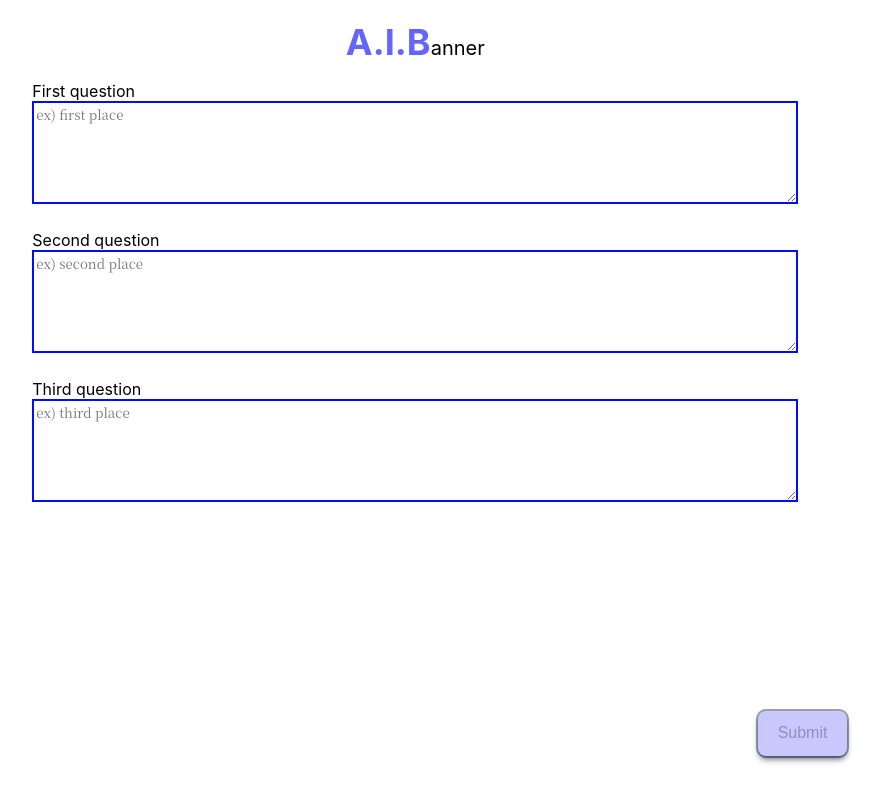
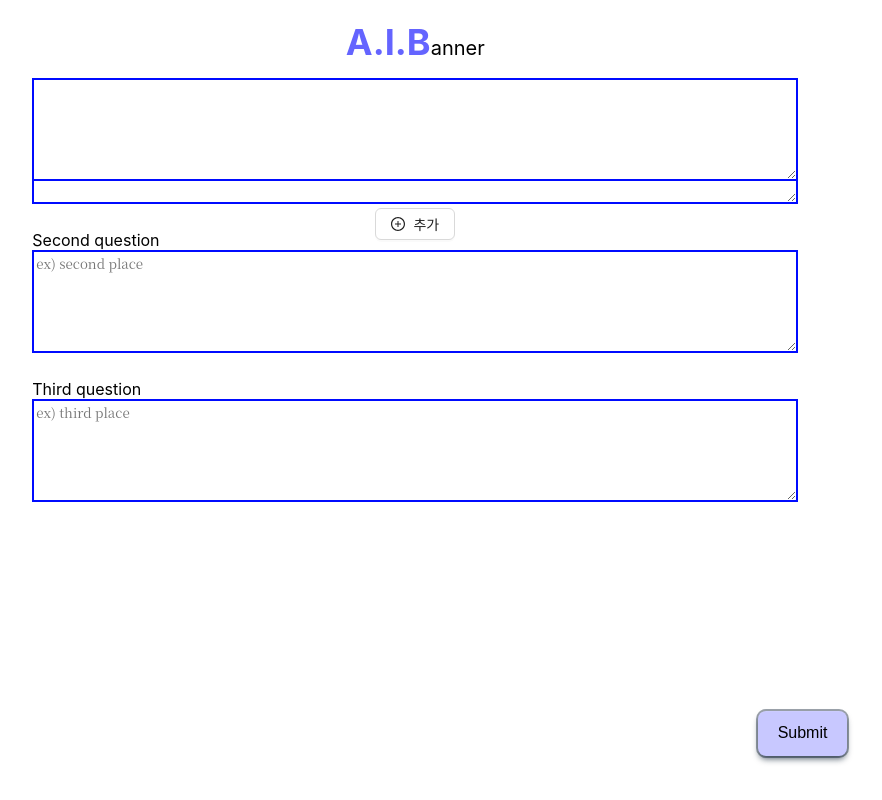
Before and after one commit to poeYSK/stable-diffusion-banner, a React (Create React App) app: page / in a window 1280 px wide. Shown: the top 800 px of the page, without its empty margins (255-1137 px from the left). Built offline with nearby package versions, Linux system fonts and the light colour scheme.

Commit message:
:sparkles: 문구 기능 추가

```diff
--- a/package.json
+++ b/package.json
@@ -6,6 +6,7 @@
     "@testing-library/jest-dom": "^5.16.5",
     "@testing-library/react": "^13.4.0",
     "@testing-library/user-event": "^13.5.0",
+    "antd": "^5.2.1",
     "react": "^18.2.0",
     "react-dom": "^18.2.0",
     "react-router-dom": "^6.8.1",
--- /dev/null
+++ b/src/components/comment.jsx
@@ -0,0 +1,12 @@
+import TextareaAutosize from "react-textarea-autosize";
+
+export const Comment = (props) => {
+  return (
+    <div>
+      {props.commentList &&
+        props.commentList.map((item, i) => (
+          <TextareaAutosize className="question-class" minRows={5} cols={100} />
+        ))}
+    </div>
+  );
+};
--- /dev/null
+++ b/src/data/CommentData.js
@@ -0,0 +1,6 @@
+export const comment = [
+  {
+    id: "first-comment-id",
+    comment: "",
+  },
+];
--- a/src/data/QuestionData.js
+++ b/src/data/QuestionData.js
@@ -1,16 +1,16 @@
 export const questionData = [
   {
-    id: "first-id",
+    id: "first-questionData-id",
     question: "First question",
     ph: "ex) first place",
   },
   {
-    id: "second-id",
+    id: "second-questionData-id",
     question: "Second question",
     ph: "ex) second place",
   },
   {
-    id: "third-id",
+    id: "third-questionData-id",
     question: "Third question",
     ph: "ex) third place",
   },
--- a/src/page/first/index.css
+++ b/src/page/first/index.css
@@ -13,6 +13,15 @@
 #form-question {
     position: absolute;
     top: 8ch;
+}
+
+#form-comment {
+    position: absolute;
+    display: flex;
+    padding: 3rem;
+    align-items: center;
+    flex-direction: column;
+    width: 100%;
 }
 
 .question-class {
--- a/src/page/first/index.js
+++ b/src/page/first/index.js
@@ -1,18 +1,21 @@
 import React, { useState } from "react";
 import { useNavigate } from "react-router-dom";
+import { Button } from "antd";
+import { PlusCircleOutlined } from "@ant-design/icons";
 import "./index.css";
 import { questionData } from "../../data/QuestionData";
 import { Question } from "../../components/question";
 import { Label } from "../../components/label";
+import { Comment } from "../../components/comment";
 
 const FirstPage = (props) => {
   const navigate = useNavigate();
-  const [revitalize, setRevitalize] = useState(true);
   const [text, setText] = useState({
     first_text: "",
     second_text: "",
     third_text: "",
   });
+  const [commentList, setCommentList] = useState([0]);
 
   const { first_text, second_text, third_text } = text;
 
@@ -30,11 +33,12 @@ const FirstPage = (props) => {
     console.log(text);
   };
 
-  const isRevitalize = () => {
-    text.map((t) => {
-      if (t === "") {
-      }
-    });
+  const onClickMakeComment = () => {
+    let countList = [...commentList];
+    let counter = countList.slice(-1)[0];
+    counter += 1;
+    countList.push(counter);
+    setCommentList(countList);
   };
 
   return (
@@ -70,14 +74,15 @@ const FirstPage = (props) => {
         />{" "}
         <br />
       </div>
+      <div id="form-comment">
+        <Comment commentList={commentList} />
+        <Button onClick={onClickMakeComment}>
+          <PlusCircleOutlined /> 추가
+        </Button>
+      </div>
       <form>
         <div id="submit">
-          <button
-            id="submitButton"
-            type="sumbit"
-            onClick={onClickSubmit}
-            disabled={revitalize}
-          >
+          <button id="submitButton" type="sumbit" onClick={onClickSubmit}>
             Submit
           </button>
         </div>
```
Also changed, not shown: 1 other file (tests, documents, lock files or other folders).
